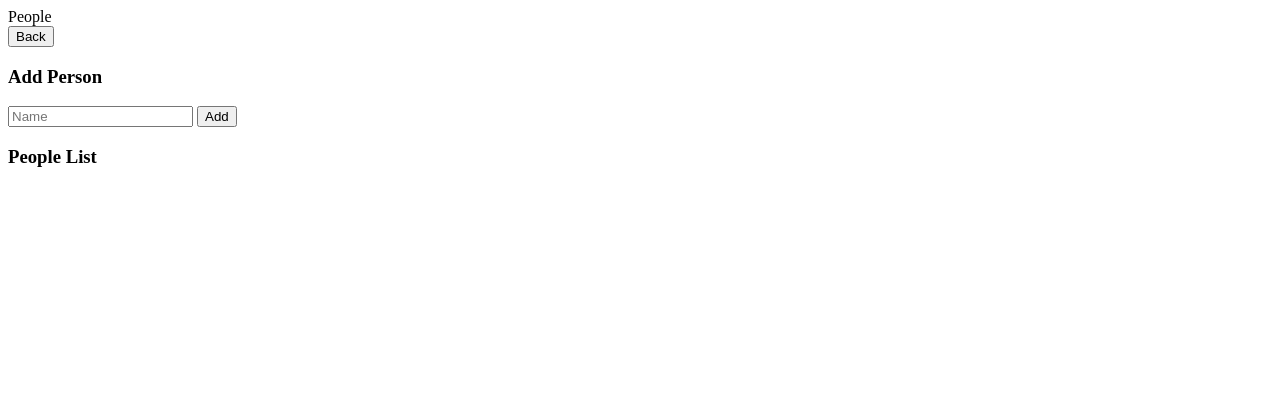
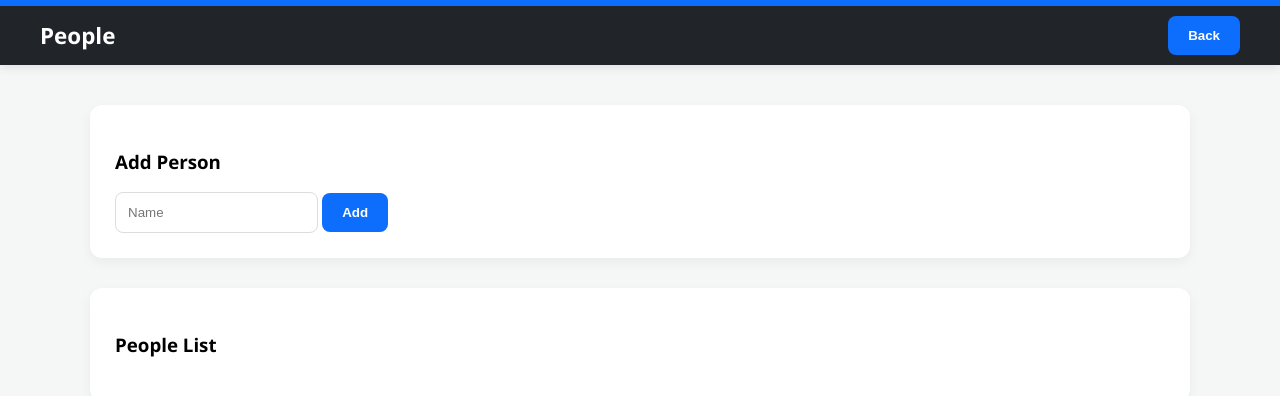
Before and after one commit to shannonpretorius-cloud/bug-tracking-system, a plain HTML site: page WPR281_Project/bug-tracking-system-main/bug-tracking-system-main/bug_tracking_system/people.html in a window 1280 px wide. Drawn offline with Linux system fonts and the light colour scheme; files that its build step writes are made by us from their sources; the site is published under a folder, as on GitHub Pages, so addresses that start at the root find nothing.

Commit message:
changes to css style

```diff
--- a/WPR281_Project/bug-tracking-system-main/bug-tracking-system-main/bug_tracking_system/people.html
+++ b/WPR281_Project/bug-tracking-system-main/bug-tracking-system-main/bug_tracking_system/people.html
@@ -3,7 +3,7 @@
 <head>
   <meta charset="UTF-8">
   <title>People</title>
-  <link rel="stylesheet" href="/WPR281_Project/index.css">
+  <link rel="stylesheet" href="index.css">
 </head>
 <body>
   <nav class="navbar">
```
Also changed, not shown: WPR281_Project/bug-tracking-system-main/bug-tracking-system-main/bug_tracking_system/projects.html (+1 -1 lines).
